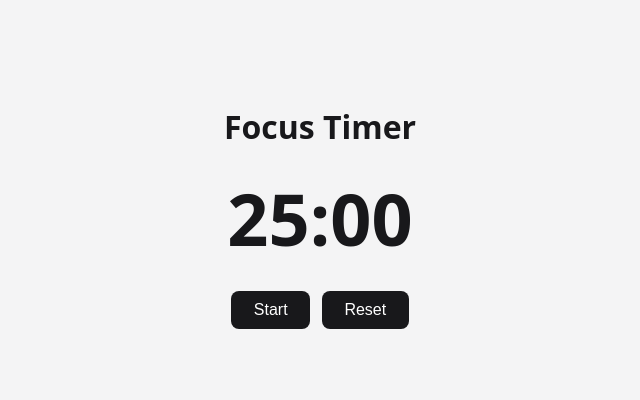
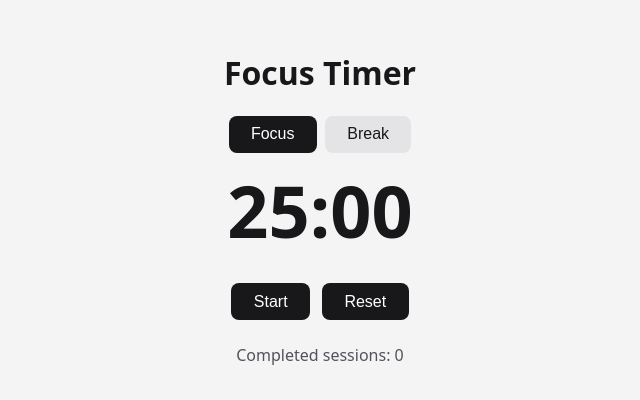
Before and after one commit to niraj5511/FocusTimer, a React (Vite) app: page / in a window 1280 px wide. Shown: the part 194-594 px from the top of the page, without its empty margins (320-960 px from the left). Built offline with nearby package versions, Linux system fonts and the light colour scheme.

Commit message:
Add focus and break modes with session counter

```diff
--- a/src/App.jsx
+++ b/src/App.jsx
@@ -1,6 +1,6 @@
 import { useState, useEffect } from "react";
 
-const FOCUS_SECONDS = 25 * 60;
+const DURATIONS = { focus: 25 * 60, break: 5 * 60 };
 
 function formatTime(totalSeconds) {
   const minutes = String(Math.floor(totalSeconds / 60)).padStart(2, "0");
@@ -9,33 +9,61 @@ function formatTime(totalSeconds) {
 }
 
 export default function App() {
-  const [secondsLeft, setSecondsLeft] = useState(FOCUS_SECONDS);
+  const [mode, setMode] = useState("focus");
+  const [secondsLeft, setSecondsLeft] = useState(DURATIONS.focus);
   const [isRunning, setIsRunning] = useState(false);
+  const [sessions, setSessions] = useState(0);
 
+  // Ticks down once per second while running
   useEffect(() => {
     if (!isRunning) return;
 
     const id = setInterval(() => {
-      setSecondsLeft((prev) => {
-        if (prev <= 1) {
-          setIsRunning(false);
-          return 0;
-        }
-        return prev - 1;
-      });
+      setSecondsLeft((prev) => prev - 1);
     }, 1000);
 
     return () => clearInterval(id);
   }, [isRunning]);
 
+  // When the timer hits 0, count the session and switch modes
+  useEffect(() => {
+    if (secondsLeft > 0) return;
+
+    const nextMode = mode === "focus" ? "break" : "focus";
+    if (mode === "focus") setSessions((n) => n + 1);
+    setMode(nextMode);
+    setSecondsLeft(DURATIONS[nextMode]);
+    setIsRunning(false);
+  }, [secondsLeft, mode]);
+
+  function switchMode(newMode) {
+    setMode(newMode);
+    setSecondsLeft(DURATIONS[newMode]);
+    setIsRunning(false);
+  }
+
   function handleReset() {
     setIsRunning(false);
-    setSecondsLeft(FOCUS_SECONDS);
+    setSecondsLeft(DURATIONS[mode]);
   }
 
   return (
     <main>
       <h1>Focus Timer</h1>
+      <div className="modes">
+        <button
+          className={mode === "focus" ? "active" : ""}
+          onClick={() => switchMode("focus")}
+        >
+          Focus
+        </button>
+        <button
+          className={mode === "break" ? "active" : ""}
+          onClick={() => switchMode("break")}
+        >
+          Break
+        </button>
+      </div>
       <p className="time">{formatTime(secondsLeft)}</p>
       <div className="buttons">
         <button onClick={() => setIsRunning(!isRunning)}>
@@ -43,6 +71,7 @@ export default function App() {
         </button>
         <button onClick={handleReset}>Reset</button>
       </div>
+      <p className="sessions">Completed sessions: {sessions}</p>
     </main>
   );
 }
--- a/src/index.css
+++ b/src/index.css
@@ -38,3 +38,24 @@ button {
 button:hover {
   background: #3f3f46;
 }
+
+.modes {
+  display: flex;
+  gap: 0.5rem;
+  justify-content: center;
+}
+
+.modes button {
+  background: #e4e4e7;
+  color: #18181b;
+}
+
+.modes button.active {
+  background: #18181b;
+  color: white;
+}
+
+.sessions {
+  margin-top: 1.5rem;
+  color: #52525b;
+}
```
